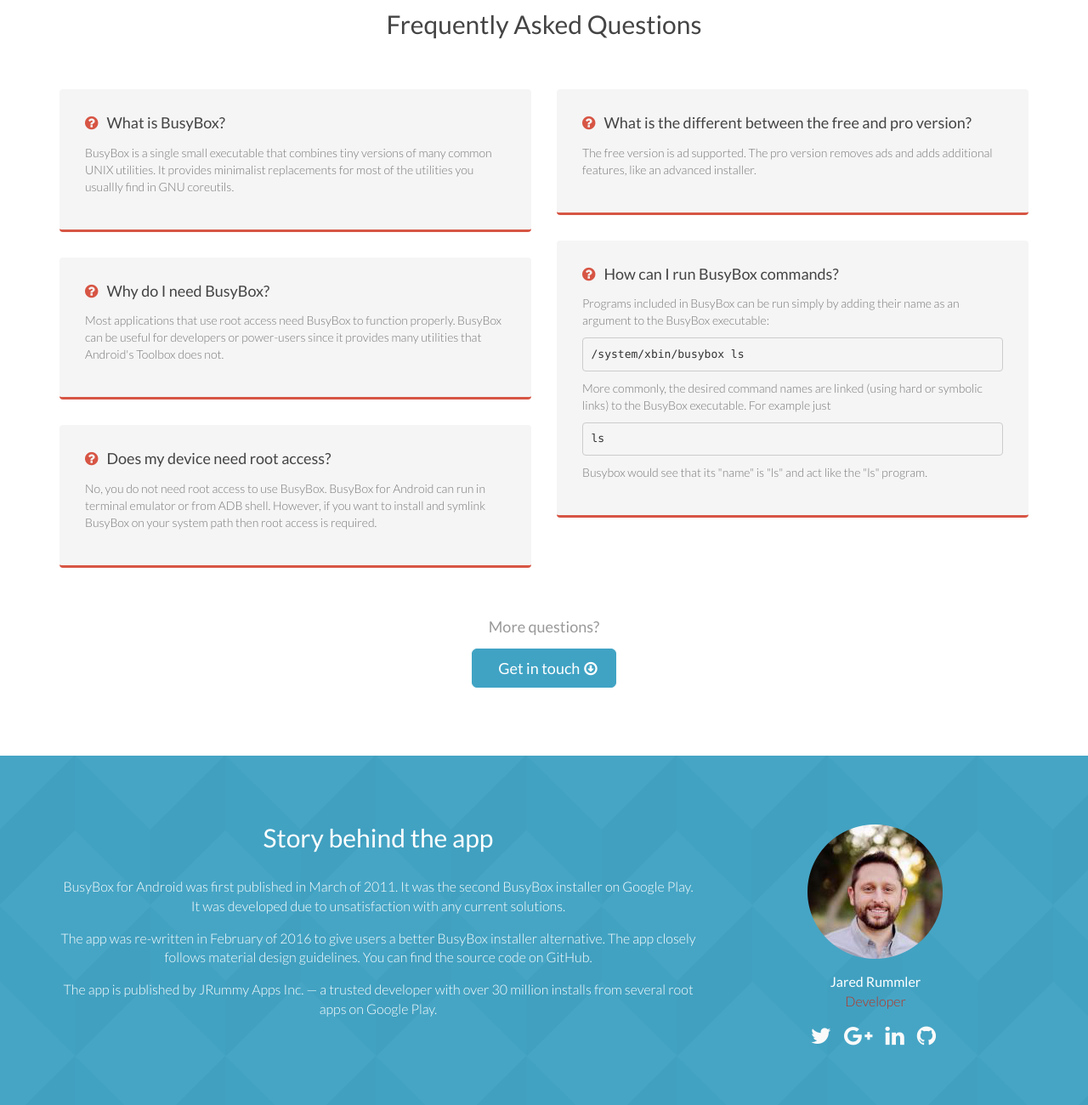
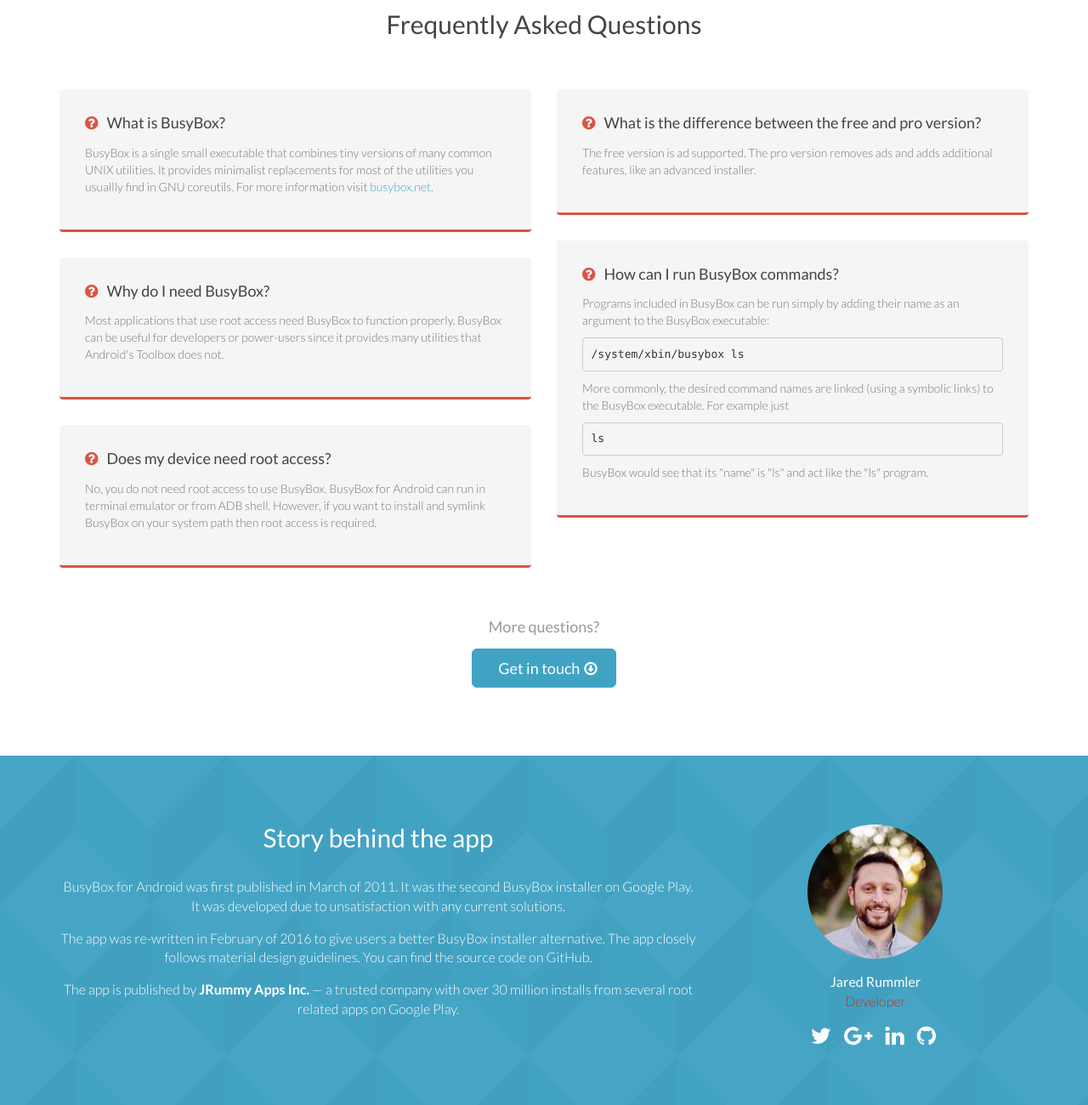
Before and after one commit to syphyr/BusyBox, a plain HTML site: page index.html in a window 1280 px wide. Shown: the part 2120-3420 px from the top of the page at 85% size. Drawn offline with Linux system fonts and the light colour scheme.

Commit message:
update site

```diff
--- a/index.html
+++ b/index.html
@@ -227,7 +227,7 @@
                 <div class="faq-col col-md-6 col-sm-6 col-xs-12">
                     <div class="item">
                         <h3 class="question"><i class="fa fa-question-circle"></i>What is BusyBox?</h3>
-                        <p class="answer">BusyBox is a single small executable that combines tiny versions of many common UNIX utilities. It provides minimalist replacements for most of the utilities you usuallly find in GNU coreutils.</p>
+                        <p class="answer">BusyBox is a single small executable that combines tiny versions of many common UNIX utilities. It provides minimalist replacements for most of the utilities you usuallly find in GNU coreutils. For more information visit <a href="https://busybox.net/">busybox.net</a>.</p>
                     </div><!--//item-->
                     <div class="item">
                         <h3 class="question"><i class="fa fa-question-circle"></i>Why do I need BusyBox?</h3>
@@ -240,7 +240,7 @@
                 </div><!--//faq-col-->
                 <div class="faq-col col-md-6 col-sm-6 col-xs-12">
                     <div class="item">
-                        <h3 class="question"><i class="fa fa-question-circle"></i>What is the different between the free and pro version?</h3>
+                        <h3 class="question"><i class="fa fa-question-circle"></i>What is the difference between the free and pro version?</h3>
                         <p class="answer">The free version is ad supported. The pro version removes ads and adds additional features, like an advanced installer.</p>
                     </div><!--//item-->
                     <div class="item">
@@ -248,9 +248,9 @@
                         <div class="answer">
                           <p>Programs included in BusyBox can be run simply by adding their name as an argument to the BusyBox executable:</p>
                           <pre>/system/xbin/busybox ls</pre>
-                          <p>More commonly, the desired command names are linked (using hard or symbolic links) to the BusyBox executable. For example just</p>
+                          <p>More commonly, the desired command names are linked (using a symbolic links) to the BusyBox executable. For example just</p>
                           <pre>ls</pre>
-                          <p>Busybox would see that its "name" is "ls" and act like the "ls" program.</p>
+                          <p>BusyBox would see that its "name" is "ls" and act like the "ls" program.</p>
                         </div>
                     </div><!--//item-->
                 </div><!--//faq-col-->
@@ -270,7 +270,7 @@
                     <h2 class="title">Story behind the app</h2>
                     <p>BusyBox for Android was first published in March of 2011. It was the second BusyBox installer on Google Play. It was developed due to unsatisfaction with any current solutions.</p>
                     <p>The app was re-written in February of 2016 to give users a better BusyBox installer alternative. The app closely follows material design guidelines. You can find the source code on GitHub.</p>
-                    <p>The app is published by JRummy Apps Inc. &mdash; a trusted developer with over 30 million installs from several root apps on Google Play.</p>
+                    <p>The app is published by <a href="https://play.google.com/store/apps/developer?id=JRummy+Apps+Inc." target="_blank"><strong style="color: white">JRummy Apps Inc.</strong></a> &mdash; a trusted company with over 30 million installs from several root related apps on Google Play.</p>
                 </div><!--//content-->
                 <div class="team col-md-3 col-sm-3 col-md-offset-1 col-sm-offset-1 col-xs-12">
                     <div class="row">
```
